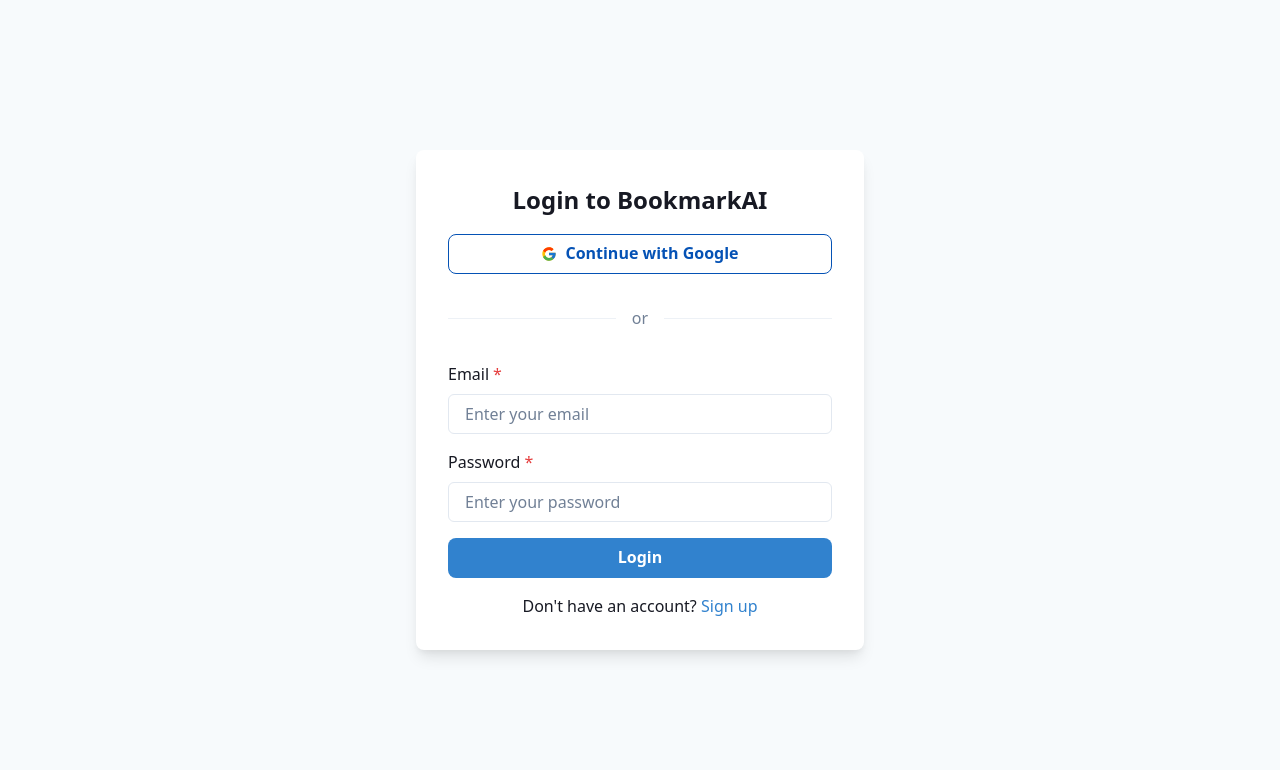
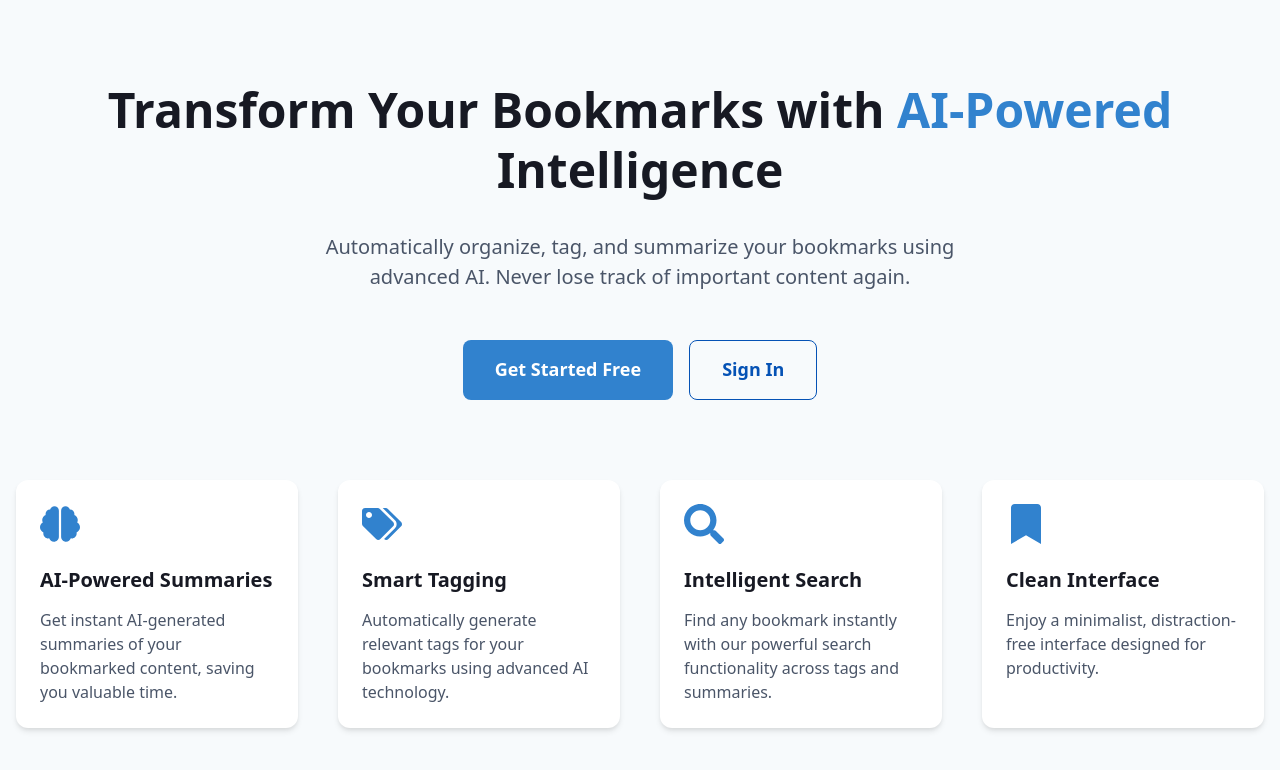
Before and after one commit to mmelton12/bookmark-ai, a React (Create React App) app in the folder client/: page / in a window 1280 px wide. Before the commit this address led to /login. Shown: the top 770 px of the page. Built offline with nearby package versions, Linux system fonts and the light colour scheme; no server answers.

Commit message:
Landing Page

```diff
--- a/client/src/App.tsx
+++ b/client/src/App.tsx
@@ -12,6 +12,7 @@
 import ChatPage from './components/chat/ChatPage';
 import FloatingChatBot from './components/chat/FloatingChatBot';
 import Header from './components/layout/Header';
+import LandingPage from './components/layout/LandingPage';
 import theme from './theme';
 
 // Protected route wrapper component
@@ -20,8 +21,7 @@
   const location = useLocation();
 
   if (!isAuthenticated) {
-    // Redirect to login while preserving the intended destination
-    return <Navigate to="/login" state={{ from: location }} replace />;
+    return <Navigate to="/" state={{ from: location }} replace />;
   }
 
   return (
@@ -39,9 +39,9 @@
   const { isAuthenticated } = useAuth();
   const location = useLocation();
 
-  // If user is authenticated, redirect to home or the page they came from
+  // If user is authenticated, redirect to dashboard
   if (isAuthenticated) {
-    const from = (location.state as any)?.from?.pathname || '/';
+    const from = (location.state as any)?.from?.pathname || '/dashboard';
     return <Navigate to={from} replace />;
   }
 
@@ -68,18 +68,8 @@
   );
 };
 
-// Wrapper for protected routes that need access to auth context
-const ProtectedRouteWrapper: React.FC<{ children: React.ReactNode }> = ({ children }) => {
-  return (
-    <ProtectedRoute>
-      {children}
-    </ProtectedRoute>
-  );
-};
-
 // OAuth callback handler
 const OAuthCallback: React.FC = () => {
-  // The actual handling is done in AuthContext useEffect
   return (
     <Box
       minH="100vh"
@@ -101,6 +91,11 @@
   return (
     <>
       <Routes>
+        {/* Public Routes */}
+        <Route
+          path="/"
+          element={isAuthenticated ? <Navigate to="/dashboard" /> : <LandingPage />}
+        />
         <Route
           path="/login"
           element={
@@ -121,42 +116,46 @@
           path="/auth/callback"
           element={<OAuthCallback />}
         />
+
+        {/* Protected Routes */}
         <Route
-          path="/"
+          path="/dashboard"
           element={
-            <ProtectedRouteWrapper>
+            <ProtectedRoute>
               <Box p={4} height="calc(100vh - 64px)">
                 <BookmarkManager />
               </Box>
-            </ProtectedRouteWrapper>
+            </ProtectedRoute>
           }
         />
         <Route
           path="/search"
           element={
-            <ProtectedRouteWrapper>
+            <ProtectedRoute>
               <SearchPage />
-            </ProtectedRouteWrapper>
+            </ProtectedRoute>
           }
         />
         <Route
           path="/chat"
           element={
-            <ProtectedRouteWrapper>
+            <ProtectedRoute>
               <ChatPage />
-            </ProtectedRouteWrapper>
+            </ProtectedRoute>
           }
         />
         <Route
           path="/account"
           element={
-            <ProtectedRouteWrapper>
+            <ProtectedRoute>
               <Box p={8}>
                 <AccountSettings />
               </Box>
-            </ProtectedRouteWrapper>
+            </ProtectedRoute>
           }
         />
+
+        {/* Fallback route */}
         <Route path="*" element={<Navigate to="/" />} />
       </Routes>
       {isAuthenticated && <FloatingChatBot />}
--- /dev/null
+++ b/client/src/components/layout/LandingPage.tsx
@@ -0,0 +1,100 @@
+import React from 'react';
+import { Box, Button, Container, Heading, Text, VStack, HStack, Icon, SimpleGrid, useColorModeValue } from '@chakra-ui/react';
+import { FaBrain, FaSearch, FaTags, FaBookmark } from 'react-icons/fa';
+import { useNavigate } from 'react-router-dom';
+
+const Feature: React.FC<{ icon: any; title: string; text: string }> = ({ icon, title, text }) => {
+  return (
+    <VStack
+      align="start"
+      p={6}
+      bg={useColorModeValue('white', 'gray.700')}
+      rounded="xl"
+      shadow="md"
+      height="100%"
+    >
+      <Icon as={icon} w={10} h={10} color="blue.500" />
+      <Heading size="md" mt={4} mb={2}>
+        {title}
+      </Heading>
+      <Text color={useColorModeValue('gray.600', 'gray.300')}>
+        {text}
+      </Text>
+    </VStack>
+  );
+};
+
+const LandingPage: React.FC = () => {
+  const navigate = useNavigate();
+  const bgColor = useColorModeValue('gray.50', 'gray.900');
+  const textColor = useColorModeValue('gray.600', 'gray.300');
+
+  return (
+    <Box bg={bgColor} minH="100vh">
+      {/* Hero Section */}
+      <Container maxW="container.xl" pt={20} pb={20}>
+        <VStack spacing={8} textAlign="center">
+          <Heading
+            fontSize={{ base: '3xl', md: '5xl' }}
+            fontWeight="bold"
+            lineHeight="shorter"
+          >
+            Transform Your Bookmarks with
+            <Text as="span" color="blue.500"> AI-Powered </Text>
+            Intelligence
+          </Heading>
+          <Text fontSize={{ base: 'lg', md: 'xl' }} color={textColor} maxW="2xl">
+            Automatically organize, tag, and summarize your bookmarks using advanced AI.
+            Never lose track of important content again.
+          </Text>
+          <HStack spacing={4} pt={4}>
+            <Button
+              size="lg"
+              colorScheme="blue"
+              onClick={() => navigate('/signup')}
+              height="60px"
+              px={8}
+            >
+              Get Started Free
+            </Button>
+            <Button
+              size="lg"
+              variant="outline"
+              onClick={() => navigate('/login')}
+              height="60px"
+              px={8}
+            >
+              Sign In
+            </Button>
+          </HStack>
+        </VStack>
+
+        {/* Features Section */}
+        <SimpleGrid columns={{ base: 1, md: 2, lg: 4 }} spacing={10} mt={20}>
+          <Feature
+            icon={FaBrain}
+            title="AI-Powered Summaries"
+            text="Get instant AI-generated summaries of your bookmarked content, saving you valuable time."
+          />
+          <Feature
+            icon={FaTags}
+            title="Smart Tagging"
+            text="Automatically generate relevant tags for your bookmarks using advanced AI technology."
+          />
+          <Feature
+            icon={FaSearch}
+            title="Intelligent Search"
+            text="Find any bookmark instantly with our powerful search functionality across tags and summaries."
+          />
+          <Feature
+            icon={FaBookmark}
+            title="Clean Interface"
+            text="Enjoy a minimalist, distraction-free interface designed for productivity."
+          />
+        </SimpleGrid>
+      </Container>
+    </Box>
+  );
+};
+
+export default LandingPage;
--- a/client/src/contexts/AuthContext.tsx
+++ b/client/src/contexts/AuthContext.tsx
@@ -24,6 +24,9 @@
   return context;
 };
 
+// Protected routes that require authentication
+const PROTECTED_ROUTES = ['/dashboard', '/search', '/chat', '/account'];
+
 export const AuthProvider: React.FC<{ children: React.ReactNode }> = ({ children }) => {
   const [user, setUser] = useState<User | null>(null);
   const [isAuthenticated, setIsAuthenticated] = useState(false);
@@ -36,7 +39,7 @@
     localStorage.removeItem('user');
     setUser(null);
     setIsAuthenticated(false);
-    navigate('/login');
+    navigate('/');
   }, [navigate]);
 
   // Handle initial auth state and social auth callback
@@ -82,7 +85,12 @@
       try {
         const token = localStorage.getItem('token');
         if (!token) {
-          handleLogout();
+          // Only redirect to login if trying to access a protected route
+          if (PROTECTED_ROUTES.some(route => location.pathname.startsWith(route))) {
+            navigate('/login', { state: { from: location } });
+          }
+          setUser(null);
+          setIsAuthenticated(false);
           return;
         }
 
@@ -92,7 +100,11 @@
         localStorage.setItem('user', JSON.stringify(response));
       } catch (error) {
         console.error('Auth check failed:', error);
-        handleLogout();
+        if (PROTECTED_ROUTES.some(route => location.pathname.startsWith(route))) {
+          navigate('/login', { state: { from: location } });
+        }
+        setUser(null);
+        setIsAuthenticated(false);
       } finally {
         setIsLoading(false);
       }
@@ -101,7 +113,7 @@
     if (!location.pathname.startsWith('/auth/callback')) {
       checkAuthStatus();
     }
-  }, [location.pathname, handleLogout]);
+  }, [location.pathname, location, navigate]);
 
   const handleAuthResponse = useCallback((response: AuthResponse) => {
     const { token, user } = response;
```
Also changed, not shown: 1 other file (tests, documents, lock files or other folders).
